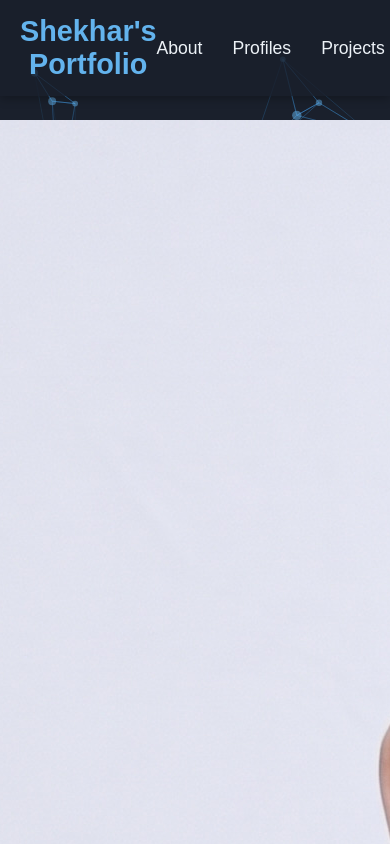
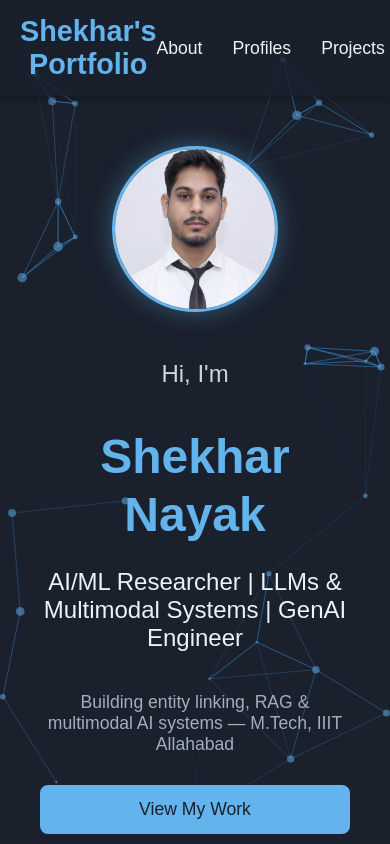
Before and after one commit to ShadowOO7/My-Portfolio, a React (Create React App) app: page / in a window 390 px wide. Shown: the top 844 px of the page. Built offline with nearby package versions, Linux system fonts and the light colour scheme.

Commit message:
Add styles for hero photo and subtag

```diff
--- a/src/components/Hero.css
+++ b/src/components/Hero.css
@@ -80,4 +80,19 @@
         flex-direction: column;
         gap: 15px;
       }
+      .hero-photo {
+        width: 160px;
+        height: 160px;
+        border-radius: 50%;
+        object-fit: cover;
+        border: 3px solid #63b3ed;
+        box-shadow: 0 0 25px rgba(99,179,237,0.4);
+        margin-bottom: 20px;
+      }
+
+      .hero-subtag {
+        font-size: 1.1em;
+        color: #a0aec0;
+        margin-bottom: 30px;
+      }
     }
```
